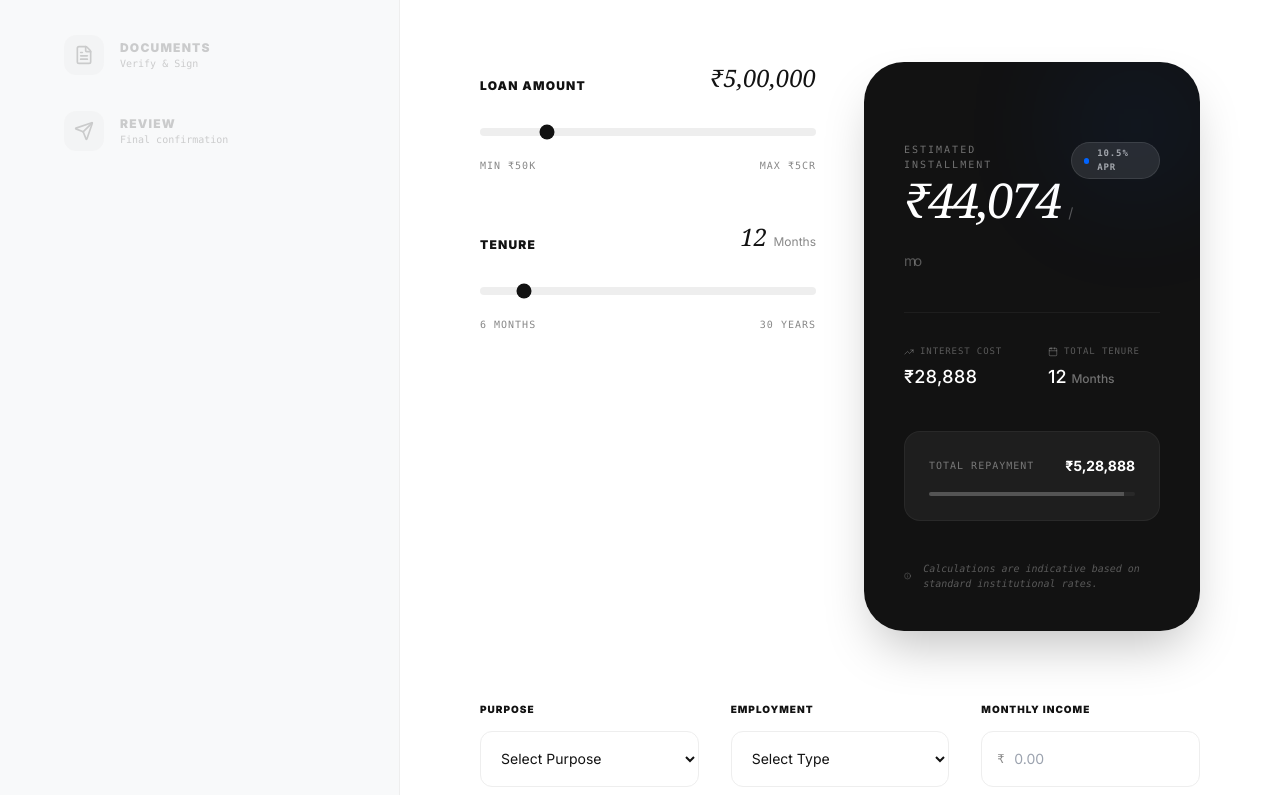
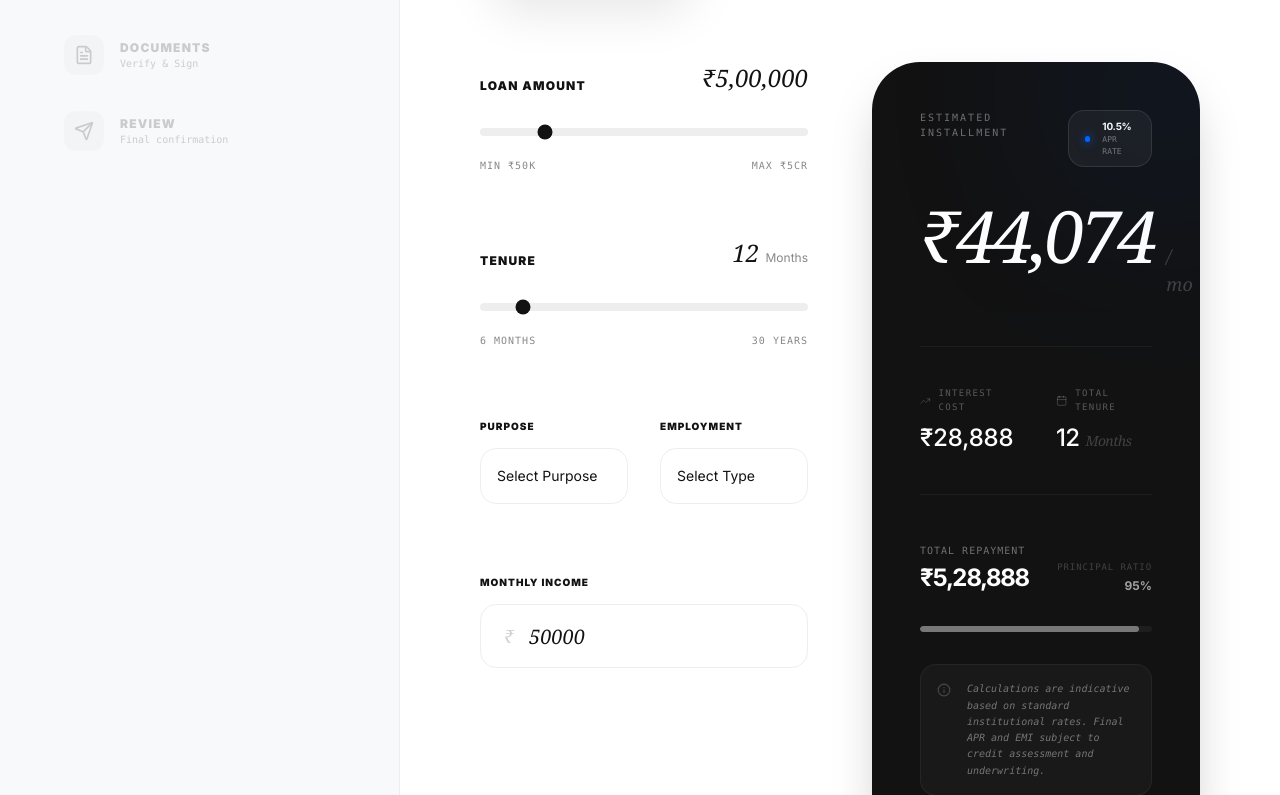
Before and after one commit to shankumar7/Lendshift, a React (Vite) app: page /apply/step/1 in a window 1280 px wide. Shown: the part 704-1499 px from the top of the page. Built offline with nearby package versions, Linux system fonts and the light colour scheme.

Commit message:
feat: extend loan application state with purpose, employment, and income fields while upgrading the EMIPanel UI.

```diff
--- a/src/components/EMIPanel.jsx
+++ b/src/components/EMIPanel.jsx
@@ -56,61 +56,83 @@ const EMIPanel = ({ amount, tenure, loanType }) => {
 
   return (
     <motion.div
-      initial={{ opacity: 0, scale: 0.95 }}
-      animate={{ opacity: 1, scale: 1 }}
-      className="bg-[#121212] text-white rounded-[2.5rem] p-10 space-y-10 relative overflow-hidden shadow-2xl"
+      initial={{ opacity: 0, y: 20 }}
+      animate={{ opacity: 1, y: 0 }}
+      className="bg-[#121212] text-white rounded-[3rem] p-12 flex flex-col gap-12 relative overflow-hidden shadow-2xl"
     >
-      {/* Decorative Blur */}
-      <div className="absolute top-0 right-0 w-32 h-32 bg-[#0065FF] opacity-10 blur-3xl" />
+      {/* Dynamic Background Light */}
+      <div className="absolute -top-24 -right-24 w-64 h-64 bg-[#0065FF] opacity-[0.07] blur-[100px] pointer-events-none" />
 
-      <div className="flex justify-between items-start">
-        <div className="space-y-1">
+      {/* Top Header Section */}
+      <div className="space-y-8">
+        <div className="flex justify-between items-start">
           <p className="text-[10px] font-mono text-white/40 uppercase tracking-[0.2em]">Estimated Installment</p>
-          <h3 className="text-4xl sm:text-5xl font-serif italic tracking-tighter">
+          <div className="px-4 py-2 bg-white/5 rounded-2xl border border-white/10 flex items-center gap-3">
+            <div className="w-1.5 h-1.5 rounded-full bg-[#0065FF] shadow-[0_0_10px_#0065FF]" />
+            <div className="flex flex-col">
+              <span className="text-[10px] font-bold tracking-tight">{annualRate}%</span>
+              <span className="text-[8px] font-mono text-white/40 uppercase">APR Rate</span>
+            </div>
+          </div>
+        </div>
+
+        <div className="flex items-baseline gap-3">
+          <h3 className="text-6xl sm:text-7xl font-serif italic tracking-tighter">
             <AnimatedNumber value={calculation.emi} />
-            <span className="text-sm font-sans font-normal text-white/30 ml-2 not-italic">/ mo</span>
           </h3>
-        </div>
-        <div className="px-3 py-1 bg-white/10 rounded-full border border-white/10 flex items-center gap-2">
-          <div className="w-1.5 h-1.5 rounded-full bg-[#0065FF]" />
-          <span className="text-[9px] font-mono font-bold uppercase tracking-widest text-white/60">{annualRate}% APR</span>
+          <span className="text-lg font-serif italic text-white/20">/ mo</span>
         </div>
       </div>
 
-      <div className="grid grid-cols-2 gap-8 pt-8 border-t border-white/5">
-        <div className="space-y-1">
-          <p className="text-[9px] font-mono text-white/30 uppercase tracking-widest flex items-center gap-1.5">
-            <TrendingUp size={10} />
+      {/* Stats Grid */}
+      <div className="grid grid-cols-2 gap-10 py-10 border-y border-white/5">
+        <div className="space-y-2">
+          <p className="text-[9px] font-mono text-white/30 uppercase tracking-[0.15em] flex items-center gap-2">
+            <TrendingUp size={12} className="text-white/20" />
             Interest Cost
           </p>
-          <p className="text-lg font-medium"><AnimatedNumber value={calculation.totalInterest} /></p>
+          <p className="text-2xl font-medium tracking-tight">
+            <AnimatedNumber value={calculation.totalInterest} />
+          </p>
         </div>
-        <div className="space-y-1">
-          <p className="text-[9px] font-mono text-white/30 uppercase tracking-widest flex items-center gap-1.5">
-            <Calendar size={10} />
+        <div className="space-y-2">
+          <p className="text-[9px] font-mono text-white/30 uppercase tracking-[0.15em] flex items-center gap-2">
+            <Calendar size={12} className="text-white/20" />
             Total Tenure
           </p>
-          <p className="text-lg font-medium">{tenure} <span className="text-xs text-white/40">Months</span></p>
+          <p className="text-2xl font-medium tracking-tight">
+            {tenure} <span className="text-sm text-white/20 font-serif italic">Months</span>
+          </p>
         </div>
       </div>
 
-      <div className="bg-white/5 p-6 rounded-2xl border border-white/5 space-y-4">
-        <div className="flex justify-between items-center">
-           <p className="text-[10px] font-mono text-white/40 uppercase tracking-widest">Total Repayment</p>
-           <p className="text-sm font-bold"><AnimatedNumber value={calculation.totalRepayment} /></p>
+      {/* Summary Footer Section */}
+      <div className="space-y-8">
+        <div className="flex justify-between items-end">
+           <div className="space-y-1">
+             <p className="text-[10px] font-mono text-white/40 uppercase tracking-widest">Total Repayment</p>
+             <p className="text-2xl font-bold tracking-tighter"><AnimatedNumber value={calculation.totalRepayment} /></p>
+           </div>
+           <div className="text-right space-y-1">
+              <p className="text-[9px] font-mono text-white/20 uppercase tracking-widest">Principal Ratio</p>
+              <p className="text-xs font-bold text-white/60">{Math.round((amount / calculation.totalRepayment) * 100)}%</p>
+           </div>
         </div>
-        <div className="h-1 bg-white/5 rounded-full overflow-hidden">
+
+        <div className="h-1.5 bg-white/5 rounded-full overflow-hidden">
            <motion.div
              initial={{ width: 0 }}
              animate={{ width: `${(amount / calculation.totalRepayment) * 100}%` }}
-             className="h-full bg-white/20"
+             className="h-full bg-white/40 rounded-full"
            />
         </div>
-      </div>
 
-      <div className="flex items-center gap-3 text-[10px] text-white/30 font-mono italic">
-        <Info size={12} />
-        <span>Calculations are indicative based on standard institutional rates.</span>
+        <div className="flex items-start gap-4 p-4 bg-white/[0.03] rounded-2xl border border-white/5">
+          <Info size={14} className="text-white/20 mt-0.5 shrink-0" />
+          <p className="text-[10px] text-white/40 font-mono leading-relaxed italic">
+            Calculations are indicative based on standard institutional rates. Final APR and EMI subject to credit assessment and underwriting.
+          </p>
+        </div>
       </div>
     </motion.div>
   );
--- a/src/forms/LoanSelectionStep.jsx
+++ b/src/forms/LoanSelectionStep.jsx
@@ -73,6 +73,17 @@ const LoanTypeCard = ({ type, icon: Icon, title, desc, selected, onClick }) => (
 const LoanSelectionStep = ({ onNext }) => {
   const { formData, updateFormData } = useLoanStore();
 
+  // Defensive defaults to handle stale localStorage from previous versions
+  const safeDefaults = {
+    loanType: 'personal',
+    amount: 500000,
+    tenure: 12,
+    purpose: '',
+    employmentType: '',
+    monthlyIncome: 50000,
+    ...formData.loanSelection
+  };
+
   const {
     control,
     handleSubmit,
@@ -80,7 +91,7 @@ const LoanSelectionStep = ({ onNext }) => {
     formState: { errors, isValid, touchedFields, isSubmitted }
   } = useForm({
     resolver: zodResolver(loanSelectionSchema),
-    defaultValues: formData.loanSelection,
+    defaultValues: safeDefaults,
     mode: 'onBlur'
   });
 
@@ -144,9 +155,9 @@ const LoanSelectionStep = ({ onNext }) => {
         <ErrorField error={errors.loanType} touched={touchedFields.loanType || isSubmitted} />
       </div>
 
-      {/* 2. Amount & Tenure Configuration */}
-      <div className="grid lg:grid-cols-2 gap-12 items-start">
-        <div className="space-y-12">
+      {/* 2. Main Configuration Grid */}
+      <div className="grid lg:grid-cols-2 gap-16 items-start">
+        <div className="space-y-16">
           {/* Amount Input */}
           <div className="space-y-6">
             <div className="flex justify-between items-end">
@@ -212,21 +223,16 @@ const LoanSelectionStep = ({ onNext }) => {
             />
             <ErrorField error={errors.tenure} touched={touchedFields.tenure || isSubmitted} />
           </div>
-        </div>
 
-        {/* EMI PREVIEW */}
-        <EMIPanel amount={amount} tenure={tenure} loanType={selectedLoanType} />
-      </div>
-
-      {/* 3. Purpose & Income */}
-      <div className="grid md:grid-cols-3 gap-8">
+          {/* Sub-grid: Purpose & Employment */}
+          <div className="grid md:grid-cols-2 gap-8">
             <div className="space-y-3">
               <label className="text-[10px] font-black uppercase tracking-widest">Purpose</label>
               <Controller
                 name="purpose"
                 control={control}
                 render={({ field }) => (
-              <select {...field} className="w-full h-14 bg-white border border-[#EEEEEE] rounded-xl px-4 text-sm focus:border-[#0065FF] outline-none transition-all">
+                  <select {...field} className="w-full h-14 bg-white border border-[#EEEEEE] rounded-2xl px-4 text-sm focus:border-[#121212] outline-none transition-all appearance-none cursor-pointer hover:bg-[#FAFAFA]">
                     <option value="">Select Purpose</option>
                     {selectedLoanType && purposeOptions[selectedLoanType].map(opt => (
                       <option key={opt} value={opt}>{opt}</option>
@@ -243,7 +249,7 @@ const LoanSelectionStep = ({ onNext }) => {
                 name="employmentType"
                 control={control}
                 render={({ field }) => (
-              <select {...field} className="w-full h-14 bg-white border border-[#EEEEEE] rounded-xl px-4 text-sm focus:border-[#0065FF] outline-none transition-all">
+                  <select {...field} className="w-full h-14 bg-white border border-[#EEEEEE] rounded-2xl px-4 text-sm focus:border-[#121212] outline-none transition-all appearance-none cursor-pointer hover:bg-[#FAFAFA]">
                     <option value="">Select Type</option>
                     <option value="salaried">Salaried</option>
                     <option value="self-employed">Self Employed</option>
@@ -253,11 +259,13 @@ const LoanSelectionStep = ({ onNext }) => {
               />
               <ErrorField error={errors.employmentType} touched={touchedFields.employmentType || isSubmitted} />
             </div>
+          </div>
 
+          {/* Monthly Income */}
           <div className="space-y-3">
             <label className="text-[10px] font-black uppercase tracking-widest">Monthly Income</label>
             <div className="relative">
-            <span className="absolute left-4 top-1/2 -translate-y-1/2 text-[#888888] font-mono text-xs">₹</span>
+              <span className="absolute left-6 top-1/2 -translate-y-1/2 text-[#121212]/20 font-serif italic text-lg">₹</span>
               <Controller
                 name="monthlyIncome"
                 control={control}
@@ -268,12 +276,18 @@ const LoanSelectionStep = ({ onNext }) => {
                     onBlur={field.onBlur}
                     onChange={(e) => field.onChange(parseInt(e.target.value))}
                     placeholder="0.00"
-                  className="w-full h-14 bg-white border border-[#EEEEEE] rounded-xl pl-8 pr-4 text-sm focus:border-[#0065FF] outline-none transition-all"
+                    className="w-full h-16 bg-white border border-[#EEEEEE] rounded-2xl pl-12 pr-6 text-xl font-serif italic text-[#121212] focus:border-[#121212] outline-none transition-all placeholder:text-[#EEEEEE]"
                   />
                 )}
               />
             </div>
             <ErrorField error={errors.monthlyIncome} touched={touchedFields.monthlyIncome || isSubmitted} />
+          </div>
+        </div>
+
+        {/* EMI PREVIEW */}
+        <div className="sticky top-32">
+          <EMIPanel amount={amount} tenure={tenure} loanType={selectedLoanType} />
         </div>
       </div>
 
--- a/src/schemas/loanSelectionSchema.js
+++ b/src/schemas/loanSelectionSchema.js
@@ -13,9 +13,11 @@ export const loanSelectionSchema = z.object({
   }).min(6, "Minimum tenure is 6 months"),
   purpose: z.string({
     required_error: "Please choose a loan purpose",
+    invalid_type_error: "Please choose a loan purpose",
   }).min(1, "Please choose a loan purpose"),
   employmentType: z.string({
     required_error: "Please select employment type",
+    invalid_type_error: "Please select employment type",
   }).min(1, "Please select employment type"),
   monthlyIncome: z.number({
     required_error: "Please enter your monthly income",
--- a/src/store/useLoanStore.js
+++ b/src/store/useLoanStore.js
@@ -12,9 +12,12 @@ const useLoanStore = create(
       // Form Data Structure
       formData: {
         loanSelection: {
-          type: null, // 'personal', 'enterprise', 'mortgage'
+          loanType: 'personal',
           amount: 500000,
           tenure: 12,
+          purpose: '',
+          employmentType: '',
+          monthlyIncome: 50000,
         },
         personalInfo: {
           firstName: '',
@@ -76,7 +79,14 @@ const useLoanStore = create(
       resetApplication: () => set({
         currentStep: 1,
         formData: {
-          loanSelection: { type: null, amount: 500000, tenure: 12 },
+          loanSelection: {
+            loanType: 'personal',
+            amount: 500000,
+            tenure: 12,
+            purpose: '',
+            employmentType: '',
+            monthlyIncome: 50000
+          },
           personalInfo: { firstName: '', lastName: '', email: '', phone: '', dob: '' },
           kyc: { pan: '', aadhaar: '', verificationStatus: 'pending' },
           address: { current: { street: '', city: '', state: '', zip: '' }, permanentSameAsCurrent: true },
```
Lines whose indentation alone changed are shown as unchanged.
